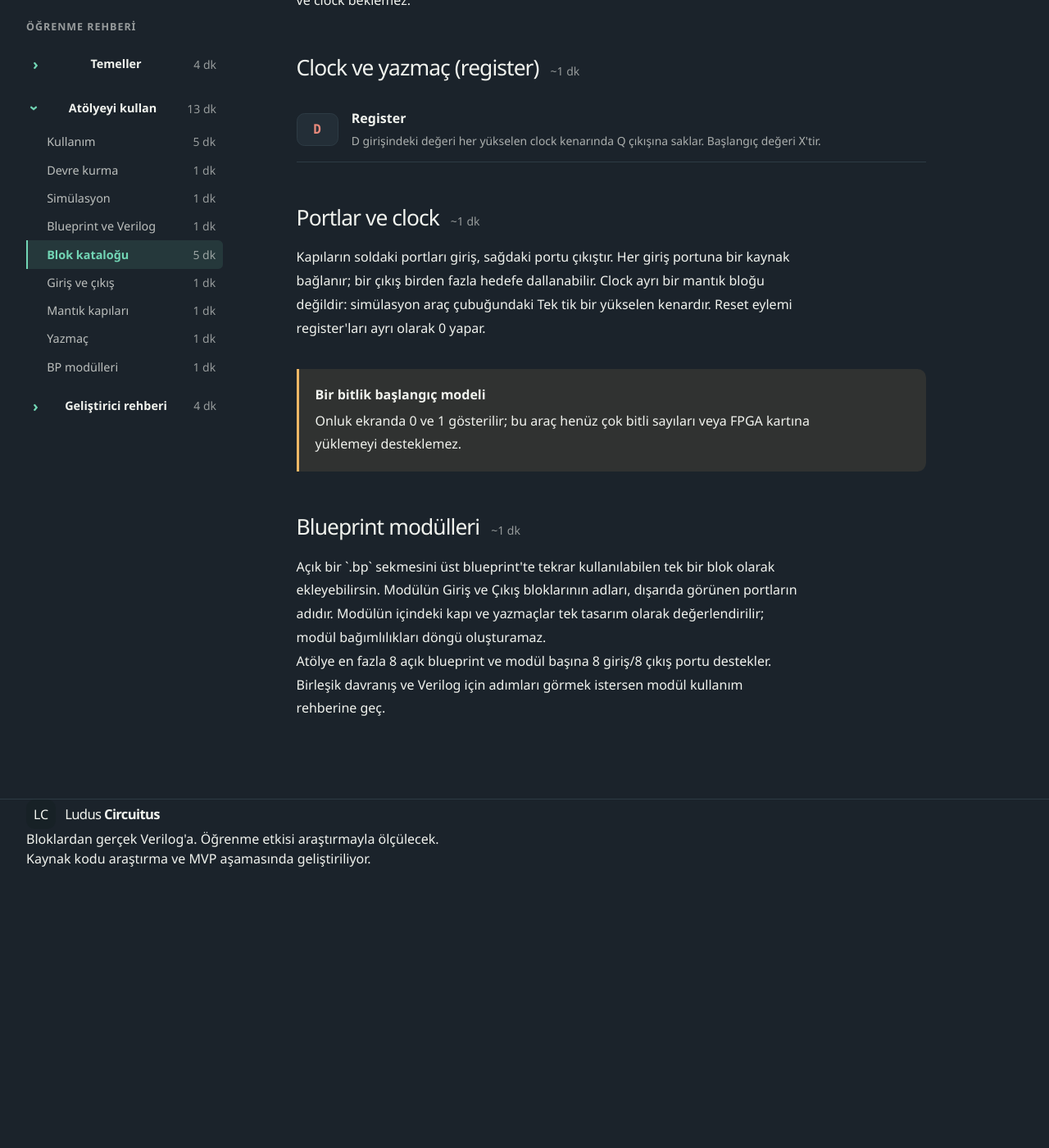
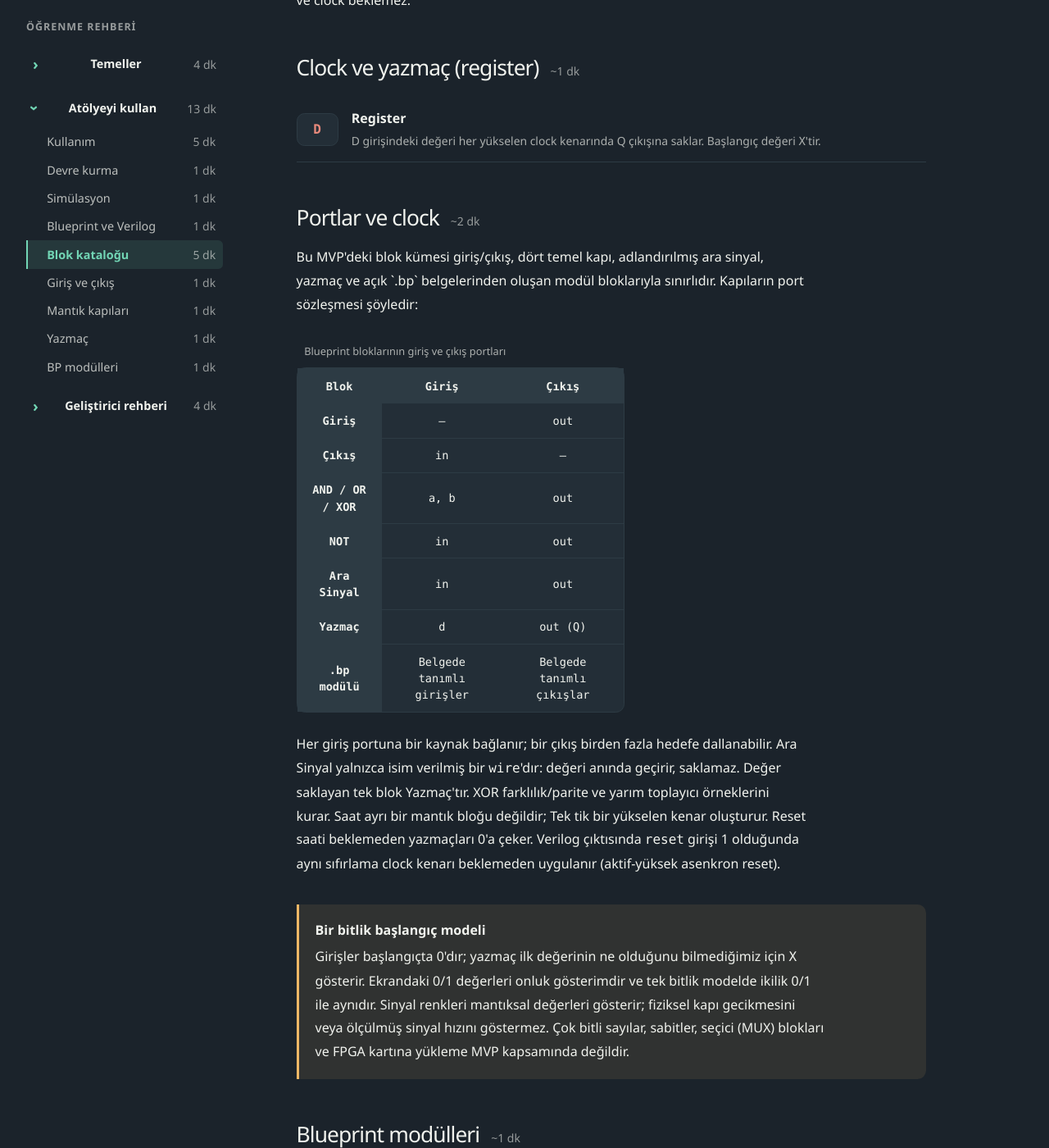
Before and after one commit to Nec0ti/ludus-circuitus, a Jekyll site: the page built from docs/bloklar.md, in a window 1280 px wide and 1400 px high, scrolled down 1646 px. Shown: the whole window at 82% size. Built offline with Jekyll 4.4.1, drawn with Linux system fonts in a browser that asks for light colours; before the commit the page ends 2705 px from its top, so only the background shows below that; some of the changed text lies outside the part shown.

Commit message:
docs: define MVP block port semantics

```diff
--- a/docs/bloklar.md
+++ b/docs/bloklar.md
@@ -12,7 +12,7 @@ reading_time: 6
     <h1>Bloklar</h1>
     <p class="docs-reading-time">Yaklaşık {{ page.reading_time }} dakika</p>
     <p class="docs-intro">Atölye şu anda 1 bitlik sinyallerle çalışır. Sinyal 0, 1 veya başlangıçta bilinmeyen <code>X</code> olabilir. Her kapı ayrı bir donanım yoludur; devreye bağlı yollar aynı anda değerlendirilir.</p>
-    <nav class="docs-page-toc" aria-label="Bu sayfadaki konular"><b>Bu sayfada</b><a href="#giris-cikis">Giriş ve çıkış <small>1 dk</small></a><a href="#mantik-kapilari">Mantık kapıları <small>1 dk</small></a><a href="#ara-sinyal">Ara sinyal <small>1 dk</small></a><a href="#yazmac">Clock ve yazmaç <small>1 dk</small></a><a href="#portlar">Portlar ve bağlantı <small>1 dk</small></a><a href="#bp-modulleri">BP modülleri <small>1 dk</small></a></nav>
+    <nav class="docs-page-toc" aria-label="Bu sayfadaki konular"><b>Bu sayfada</b><a href="#giris-cikis">Giriş ve çıkış <small>1 dk</small></a><a href="#mantik-kapilari">Mantık kapıları <small>1 dk</small></a><a href="#ara-sinyal">Ara sinyal <small>1 dk</small></a><a href="#yazmac">Clock ve yazmaç <small>1 dk</small></a><a href="#portlar">Portlar ve bağlantı <small>2 dk</small></a><a href="#bp-modulleri">BP modülleri <small>1 dk</small></a></nav>
     <h2 id="giris-cikis">Giriş ve çıkış <span class="docs-section-time">~1 dk</span></h2>
     <div class="block-list">
       <div><span class="block-swatch swatch-input">A</span><p><b>Giriş</b><small>Devrenin dışından 0 veya 1 alan sinyal.</small></p></div>
@@ -32,9 +32,19 @@ reading_time: 6
     <div class="block-list">
       <div><span class="block-swatch swatch-register">D</span><p><b>Register</b><small>D girişindeki değeri her yükselen clock kenarında Q çıkışına saklar. Başlangıç değeri <code>X</code>'tir.</small></p></div>
     </div>
-    <h2 id="portlar">Portlar ve clock <span class="docs-section-time">~1 dk</span></h2>
-    <p>Kapıların soldaki portları giriş, sağdaki portu çıkıştır. Her giriş portuna bir kaynak bağlanır; bir çıkış birden fazla hedefe dallanabilir. Clock ayrı bir mantık bloğu değildir: simülasyon araç çubuğundaki Tek tik bir yükselen kenardır. Reset eylemi register'ları ayrı olarak 0 yapar.</p>
-    <aside class="docs-callout"><b>Bir bitlik başlangıç modeli</b><p>Onluk ekranda 0 ve 1 gösterilir; bu araç henüz çok bitli sayıları veya FPGA kartına yüklemeyi desteklemez.</p></aside>
+    <h2 id="portlar">Portlar ve clock <span class="docs-section-time">~2 dk</span></h2>
+    <p>Bu MVP'deki blok kümesi giriş/çıkış, dört temel kapı, adlandırılmış ara sinyal, yazmaç ve açık `.bp` belgelerinden oluşan modül bloklarıyla sınırlıdır. Kapıların port sözleşmesi şöyledir:</p>
+    <table class="mini-truth-table"><caption>Blueprint bloklarının giriş ve çıkış portları</caption><thead><tr><th scope="col">Blok</th><th scope="col">Giriş</th><th scope="col">Çıkış</th></tr></thead><tbody>
+      <tr><th scope="row">Giriş</th><td>—</td><td><code>out</code></td></tr>
+      <tr><th scope="row">Çıkış</th><td><code>in</code></td><td>—</td></tr>
+      <tr><th scope="row">AND / OR / XOR</th><td><code>a</code>, <code>b</code></td><td><code>out</code></td></tr>
+      <tr><th scope="row">NOT</th><td><code>in</code></td><td><code>out</code></td></tr>
+      <tr><th scope="row">Ara Sinyal</th><td><code>in</code></td><td><code>out</code></td></tr>
+      <tr><th scope="row">Yazmaç</th><td><code>d</code></td><td><code>out</code> (Q)</td></tr>
+      <tr><th scope="row">.bp modülü</th><td>Belgede tanımlı girişler</td><td>Belgede tanımlı çıkışlar</td></tr>
+    </tbody></table>
+    <p>Her giriş portuna bir kaynak bağlanır; bir çıkış birden fazla hedefe dallanabilir. Ara Sinyal yalnızca isim verilmiş bir <code>wire</code>'dır: değeri anında geçirir, saklamaz. Değer saklayan tek blok Yazmaç'tır. XOR farklılık/parite ve yarım toplayıcı örneklerini kurar. Saat ayrı bir mantık bloğu değildir; Tek tik bir yükselen kenar oluşturur. Reset saati beklemeden yazmaçları 0'a çeker. Verilog çıktısında <code>reset</code> girişi 1 olduğunda aynı sıfırlama clock kenarı beklemeden uygulanır (aktif-yüksek asenkron reset).</p>
+    <aside class="docs-callout"><b>Bir bitlik başlangıç modeli</b><p>Girişler başlangıçta 0'dır; yazmaç ilk değerinin ne olduğunu bilmediğimiz için <code>X</code> gösterir. Ekrandaki 0/1 değerleri onluk gösterimdir ve tek bitlik modelde ikilik 0/1 ile aynıdır. Sinyal renkleri mantıksal değerleri gösterir; fiziksel kapı gecikmesini veya ölçülmüş sinyal hızını göstermez. Çok bitli sayılar, sabitler, seçici (MUX) blokları ve FPGA kartına yükleme MVP kapsamında değildir.</p></aside>
     <h2 id="bp-modulleri">Blueprint modülleri <span class="docs-section-time">~1 dk</span></h2>
     <p>Açık bir `.bp` sekmesini üst blueprint'te tekrar kullanılabilen tek bir blok olarak ekleyebilirsin. Modülün Giriş ve Çıkış bloklarının adları, dışarıda görünen portların adıdır. Modülün içindeki kapı ve yazmaçlar tek tasarım olarak değerlendirilir; modül bağımlılıkları döngü oluşturamaz.</p>
     <p>Atölye en fazla 8 açık blueprint ve modül başına 8 giriş/8 çıkış portu destekler. Birleşik davranış ve Verilog için adımları görmek istersen <a href="{{ '/docs/kullanim/#moduller' | relative_url }}">modül kullanım rehberine</a> geç.</p>
--- a/docs/index.html
+++ b/docs/index.html
@@ -15,7 +15,7 @@ reading_time: 2
     <div class="docs-link-list">
       <a href="{{ '/docs/baslangic/' | relative_url }}"><span><b>Başlangıç</b><small>Dijital mantığın ilk kavramları, paralel yollar ve clock.</small></span><i>4 dk</i></a>
       <a href="{{ '/docs/kullanim/' | relative_url }}"><span><b>Kullanım</b><small>Atölyede devre kurma, sinyal izleme, simülasyon ve modüller.</small></span><i>7 dk</i></a>
-      <a href="{{ '/docs/bloklar/' | relative_url }}"><span><b>Bloklar</b><small>Giriş, kapı, ara sinyal, yazmaç ve bağlantı kavramları.</small></span><i>6 dk</i></a>
+      <a href="{{ '/docs/bloklar/' | relative_url }}"><span><b>Bloklar</b><small>Giriş, kapı, ara sinyal, yazmaç ve bağlantı kavramları.</small></span><i>7 dk</i></a>
       <a href="{{ '/docs/yerel-kurulum/' | relative_url }}"><span><b>Yerel kullanım ve kurulum</b><small>Siteyi bilgisayarında çalıştırma ve katkıda bulunma.</small></span><i>5 dk</i></a>
     </div>
     <aside class="docs-callout"><b>Okuma sırası</b><p>İlk kez geliyorsan Başlangıç ile ilerle; sonra Kullanım sayfasında blueprint, sinyal ve Verilog'un atölyede nasıl yan yana geldiğini gör. Okuma süreleri yaklaşık değerlerdir.</p></aside>
```
Also changed, not shown: other parts of docs/bloklar.md (+1 -1 lines), backlog.md (+1 -1 lines), backloglog.md (+8 -0 lines), notes.md (+7 -0 lines), tests/e2e/docs.spec.mjs (+19 -0 lines).
